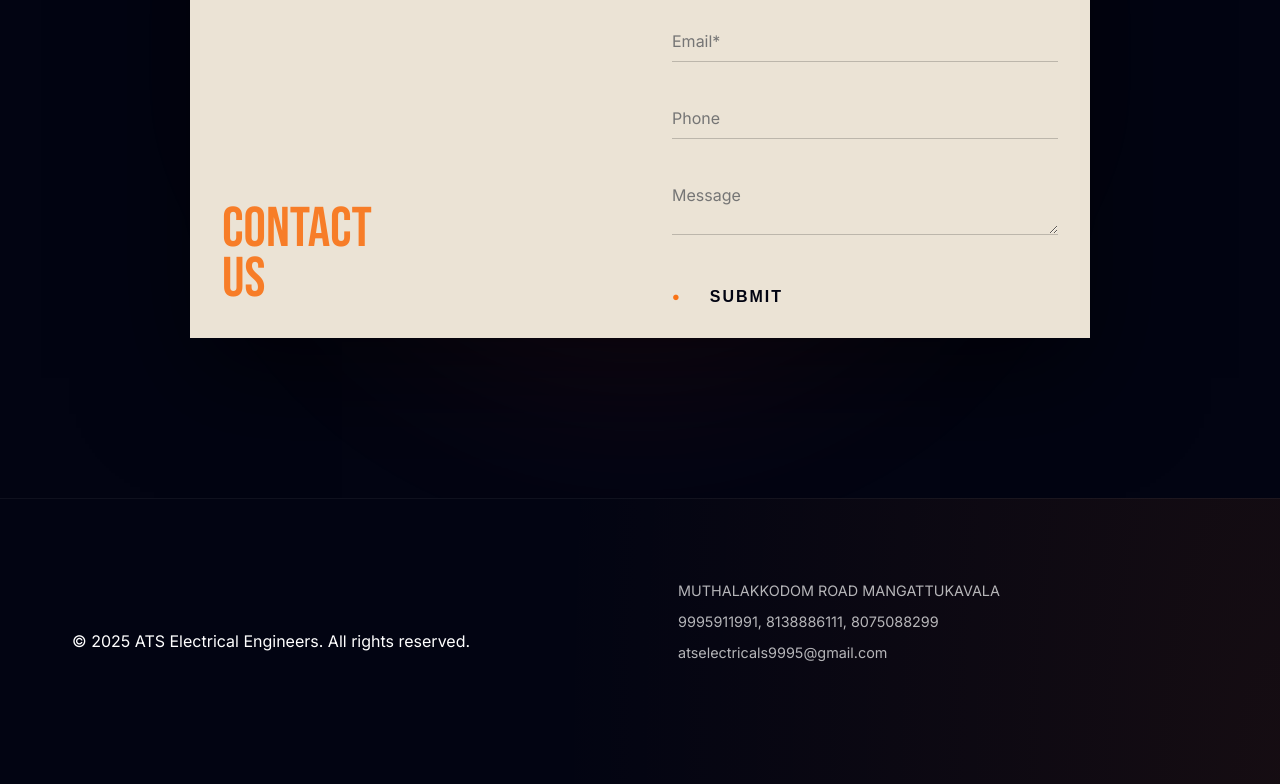
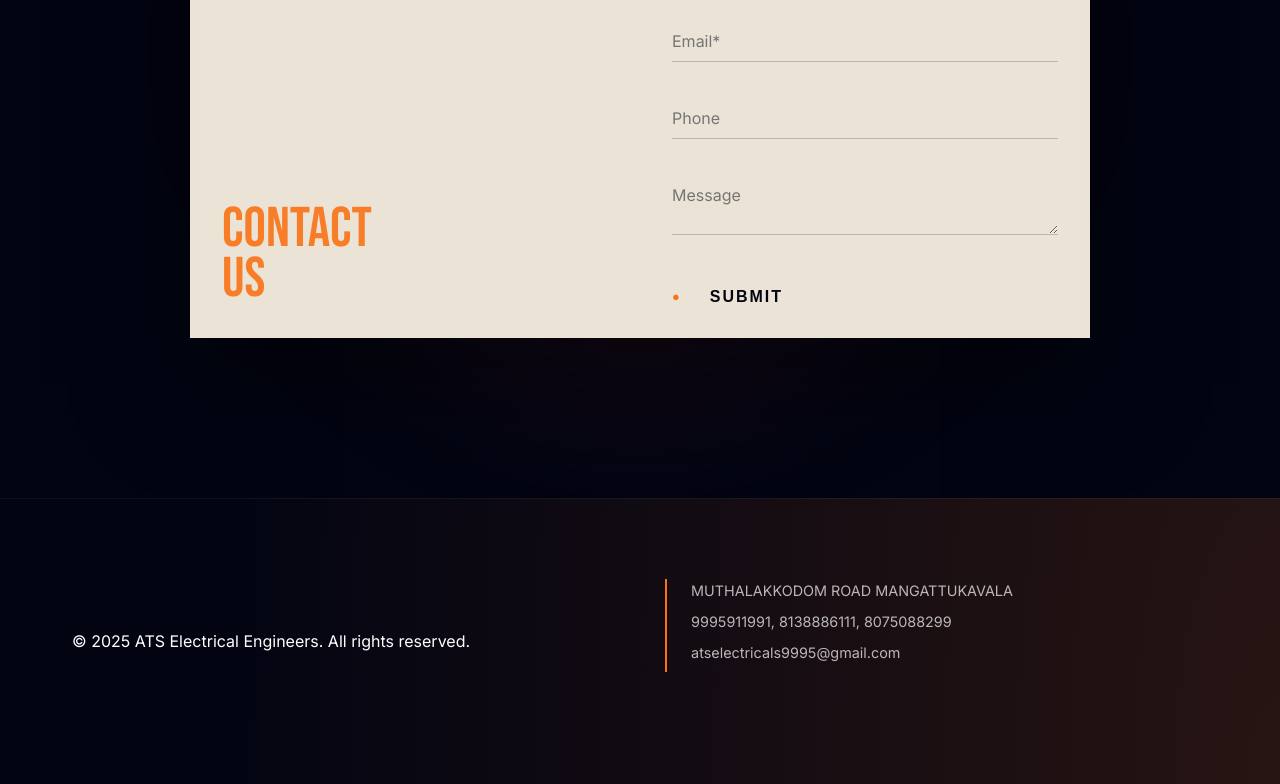
Before and after one commit to riyadominic123/landing-page, a website built with Vite: page index.html in a window 1280 px wide. Shown: the part 2888-3672 px from the top of the page. Built offline with nearby package versions, Linux system fonts and the light colour scheme.

Commit message:
minor change

```diff
--- a/src/style.css
+++ b/src/style.css
@@ -27,7 +27,8 @@ body {
   background-color: var(--dark);
   background-image:
     radial-gradient(at 0% 0%, rgba(239, 68, 68, 0.08) 0, transparent 40%),
-    radial-gradient(at 100% 100%, rgba(249, 115, 22, 0.08) 0, transparent 40%);
+    radial-gradient(at 100% 100%, rgba(249, 115, 22, 0.15) 0, transparent 60%);
+  /* Expanded and slightly brighter */
   color: var(--light);
   line-height: 1.6;
   overflow-x: hidden;
@@ -532,6 +533,10 @@ footer {
   margin-bottom: 2rem;
   font-size: 0.9rem;
   color: rgba(255, 255, 255, 0.7);
+  border-left: 2px solid var(--primary);
+  /* Orange accent */
+  padding-left: 1.5rem;
+  /* Expanded to the left */
 }
 
 .footer-contact p {
```
